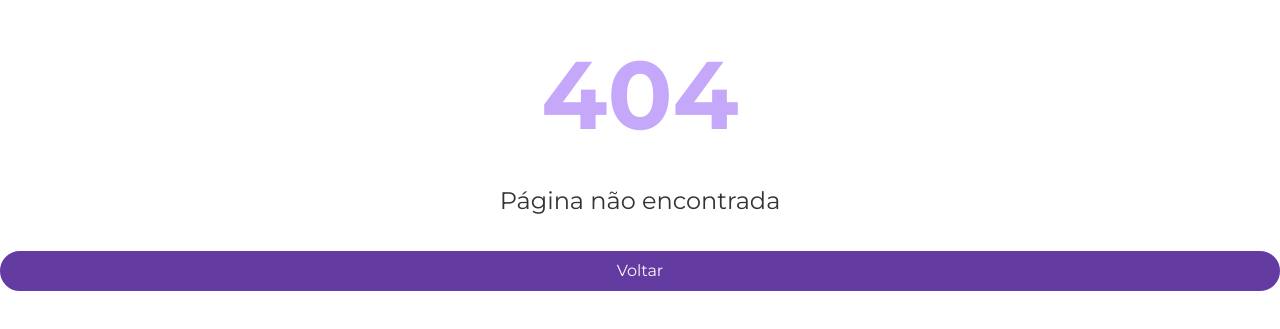
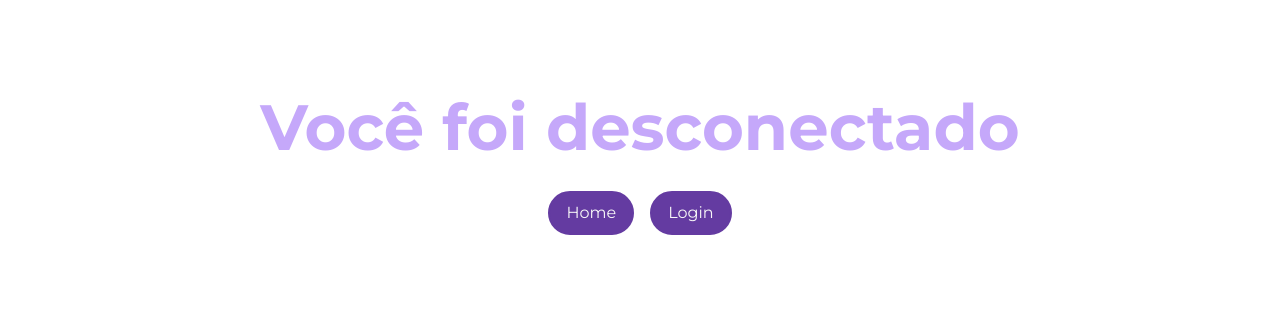
Before and after one commit to CodeSensor-PI/web-psi-rizerio, a React (Vite) app: page /desconectado in a window 1280 px wide. Before the commit this address had no page. Shown: the part 243-572 px from the top of the page. Built offline with nearby package versions, Linux system fonts and the light colour scheme.

Commit message:
Criando tela de desconectado e alterando o componente da headerDash

```diff
--- a/src/components/botoes/BotaoComponent.jsx
+++ b/src/components/botoes/BotaoComponent.jsx
@@ -2,7 +2,7 @@ import styles from './botao.module.css'
 
 function Botao({ texto, onClick, disabled, style, height, backgroundColor, color, hoverTextColor, hoverBackgroundColor }) {
     return (
-        <div className={styles.botoes}>
+
             <button
                 className={styles.button}
                 onClick={onClick}
@@ -22,7 +22,7 @@ function Botao({ texto, onClick, disabled, style, height, backgroundColor, color
                 }}>
                 {texto}
             </button>
-        </div>
+
     );
 }
 
--- a/src/components/botoes/botao.module.css
+++ b/src/components/botoes/botao.module.css
@@ -1,15 +1,13 @@
-.botoes {
-    width: 100%;
-    height: 2.5em;
-}
+
 
 .button {
     background-color: var(--PurplePsi);
     border: 2px solid var(--PurplePsi);
     color: var(--TrueWhitePsi);
-    width: 100%;
-    height: 100%;
+    width: max-content;
+    height: fit-content;
     border-radius: 24px;
+    padding: 0.5em 1em;
     transition: ease-in-out 0.3s;
 }
 
--- a/src/components/headerDash/HeaderDashComponent.jsx
+++ b/src/components/headerDash/HeaderDashComponent.jsx
@@ -8,7 +8,7 @@ function HeaderDash({telaAtual,  showSettingsIcon, showBackButton = false }) {
   const handleLogout = () => {
     localStorage.clear();
     sessionStorage.clear();
-    window.location.href = "/login";
+    window.location.href = "/desconectado";
   };
 
   const handleSettings = () => {
--- a/src/pages/dashboard/Dashboard.jsx
+++ b/src/pages/dashboard/Dashboard.jsx
@@ -3,9 +3,9 @@ import DadosPessoais from "./formularioCadastro/step1/DadosPessoais"
 import Localidade from "./formularioCadastro/step2/Localidade"
 import Contato from "./formularioCadastro/step3/Contato"
 import Conclusao from "./formularioCadastro/step4/Conclusao"
-import MeusAgendamentos from "./meusAgendamentos/MeusAgendamentos"
 import MeusDados from "./meusDados/MeusDados"
 import { Route, Routes } from "react-router-dom"
+import MeusAgendamentos from "./meusAgendamentos/meusAgendamentos"
 
 const Dashboard = () => {
     return (
@@ -20,6 +20,7 @@ const Dashboard = () => {
                     <Route path="contato" element={<Contato />} />
                     <Route path="conclusao" element={<Conclusao />} />
                 </Route>
+                <Route path="desconectado" element={Desconectado} />
             </Routes>
         </div>
     )
--- /dev/null
+++ b/src/pages/dashboard/desconectado/Desconectado.jsx
@@ -0,0 +1,24 @@
+import styles from "./Desconectado.module.css";
+import Botao from "../../../components/botoes/BotaoComponent";
+const Desconectado = () => {
+    return (
+        <>
+            <div className={styles.container}>
+                <h1 className={styles.title}>Você foi desconectado</h1>
+                <div className={styles.botoesContainer}>
+                    <Botao
+                    texto="Home"
+                    onClick={() => window.location.href = "/"} />
+
+                    <Botao
+                    texto="Login"
+                    onClick={() => window.location.href = "/login"} />
+
+                </div>
+
+            </div>
+        </>
+    );
+}
+
+export default Desconectado;
--- /dev/null
+++ b/src/pages/dashboard/desconectado/Desconectado.module.css
@@ -0,0 +1,30 @@
+body {
+    font-family: Arial, sans-serif;
+    margin: 0;
+    padding: 0;
+
+}
+
+
+.container {
+    display: flex;
+    flex-direction: column;
+    align-items: center;
+    justify-content: center;
+    height: 100vh;
+    background: var(--LightWhitePsi);
+    color: #333;
+}
+
+.title {
+    font-size: 4rem;
+    font-weight: bold;
+    gap: 15%;
+    color: var(--LightPurplePsi);
+    margin-bottom: 1rem;
+}
+
+.botoesContainer {
+    display: flex;
+    gap: 1rem;
+}
--- a/src/routes.jsx
+++ b/src/routes.jsx
@@ -10,6 +10,7 @@ import Conclusao from "./pages/dashboard/formularioCadastro/step4/Conclusao";
 import MeusDados from "./pages/dashboard/meusDados/MeusDados";
 import ProtectedRoute from "./components/ProtectedRoute/ProtectedRoute";
 import NotFound from "./pages/errors/notFound/NotFound";
+import Desconectado from "./pages/dashboard/desconectado/Desconectado";
 
 export const routes = createBrowserRouter([
     { path: "/", element: <LandingPage /> },
@@ -22,4 +23,5 @@ export const routes = createBrowserRouter([
     { path: "/dashboard/forms/contato", element: <ProtectedRoute><Contato /></ProtectedRoute> },
     { path: "/dashboard/forms/conclusao", element: <ProtectedRoute><Conclusao /></ProtectedRoute> },
     { path: "*", element: <NotFound /> },
+    { path: "/desconectado", element: <Desconectado/> },
 ]);
```
